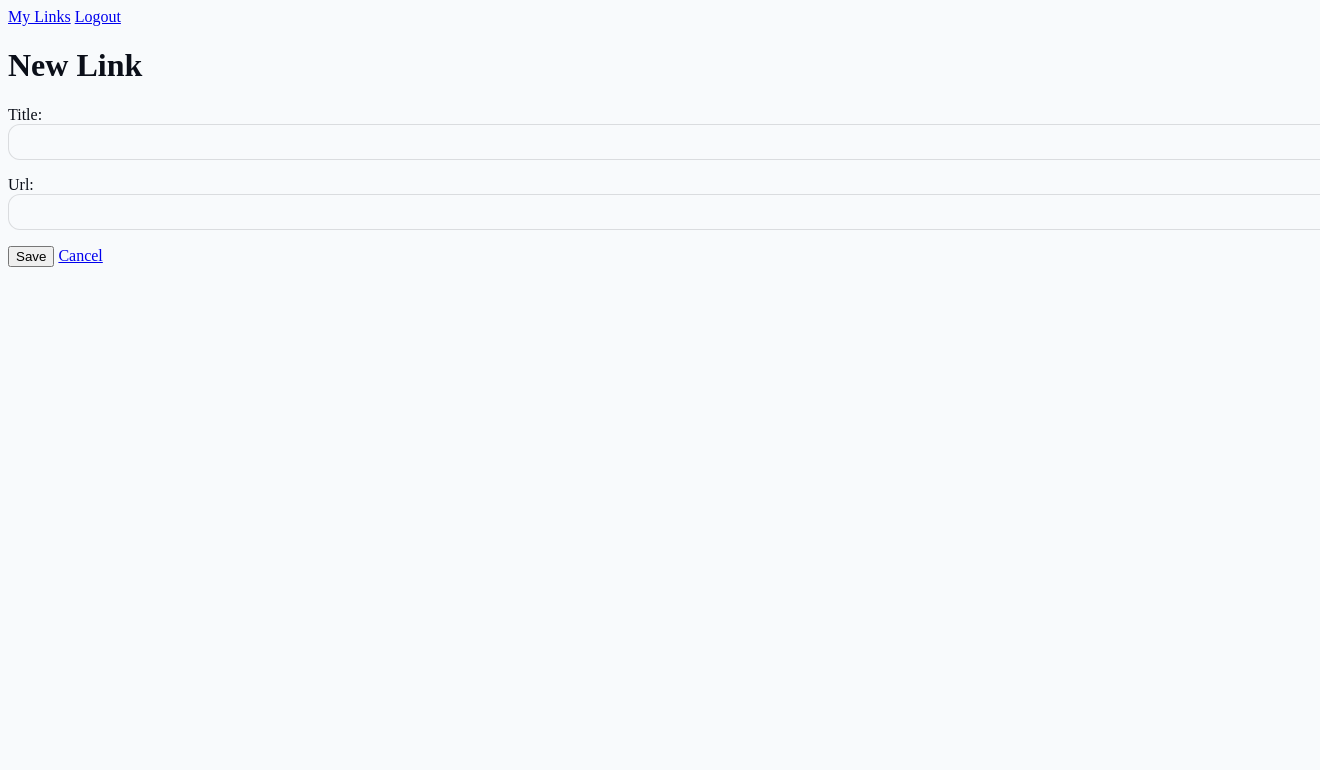
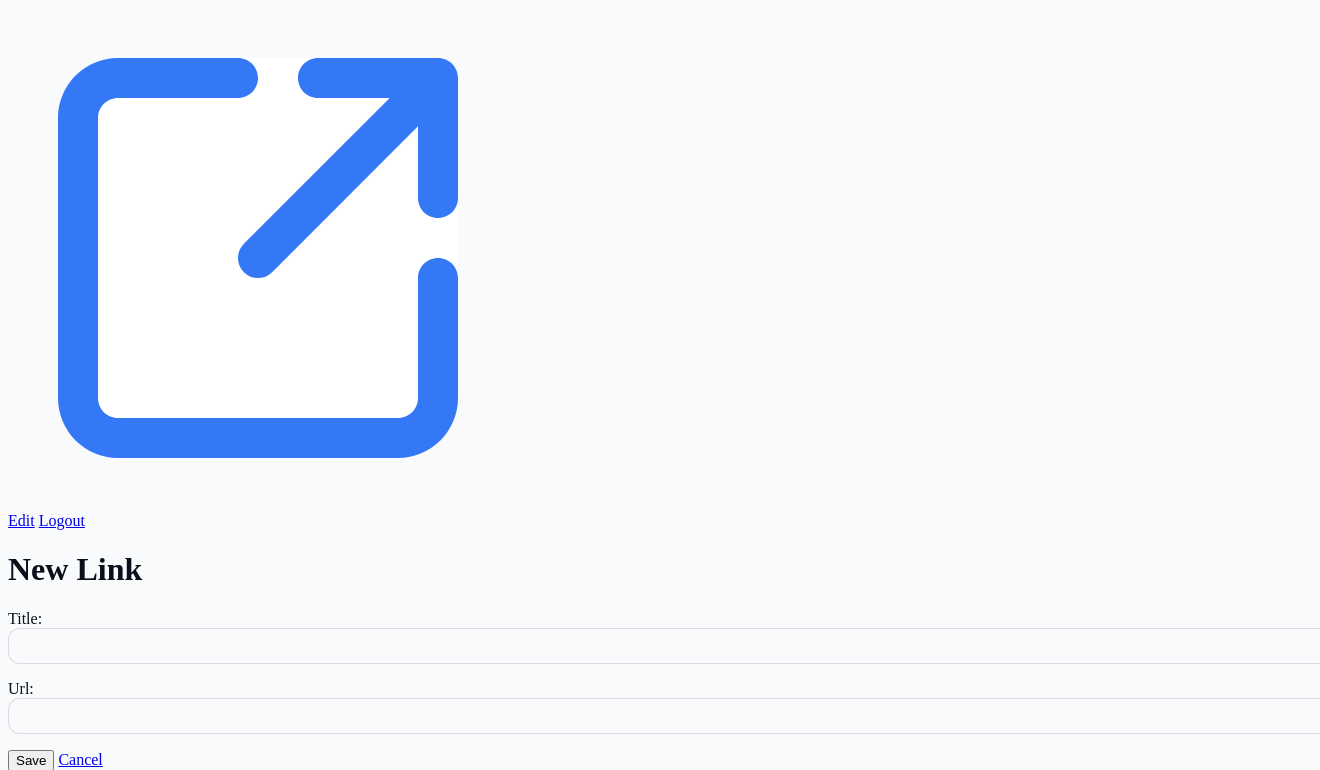
Before and after one commit to nadiaglitch/onelink, a Django app: page /links/new/ in a window 1320 px wide; the page is wider, and only the part inside the window is pictured. Shown: the top 770 px of that part. Run offline with Django 4.2, Linux system fonts and the light colour scheme; the visitor is signed in with stand-in values (Sample User, id 1).

Commit message:
Styling nativation header

```diff
--- a/templates/base.html
+++ b/templates/base.html
@@ -8,14 +8,22 @@
   <link rel="stylesheet" href="{% static 'css/site.css' %}">
 </head>
 <body>
-  <header>
-    <nav>
-      {% if request.user.is_authenticated %}
-        <a href="{% url 'link-list' %}">My Links</a>
-        <a href="{% url 'logout' %}">Logout</a>
-      {% endif %}
-    </nav>
-  </header>
+
+<header class="site-header">
+  <div class="logo-area">
+    <a href="{% url 'index' %}">
+      <img src="{% static 'images/logo.png' %}" alt="Logo" class="logo">
+    </a>
+  </div>
+
+  <nav class="nav-links">
+    {% if request.user.is_authenticated %}
+      <a href="{% url 'link-list' %}">Edit</a>
+      <a href="{% url 'logout' %}">Logout</a>
+    {% endif %}
+  </nav>
+</header>
+
   <main role="main">
     {% block content %}{% endblock %}
   </main>
```
